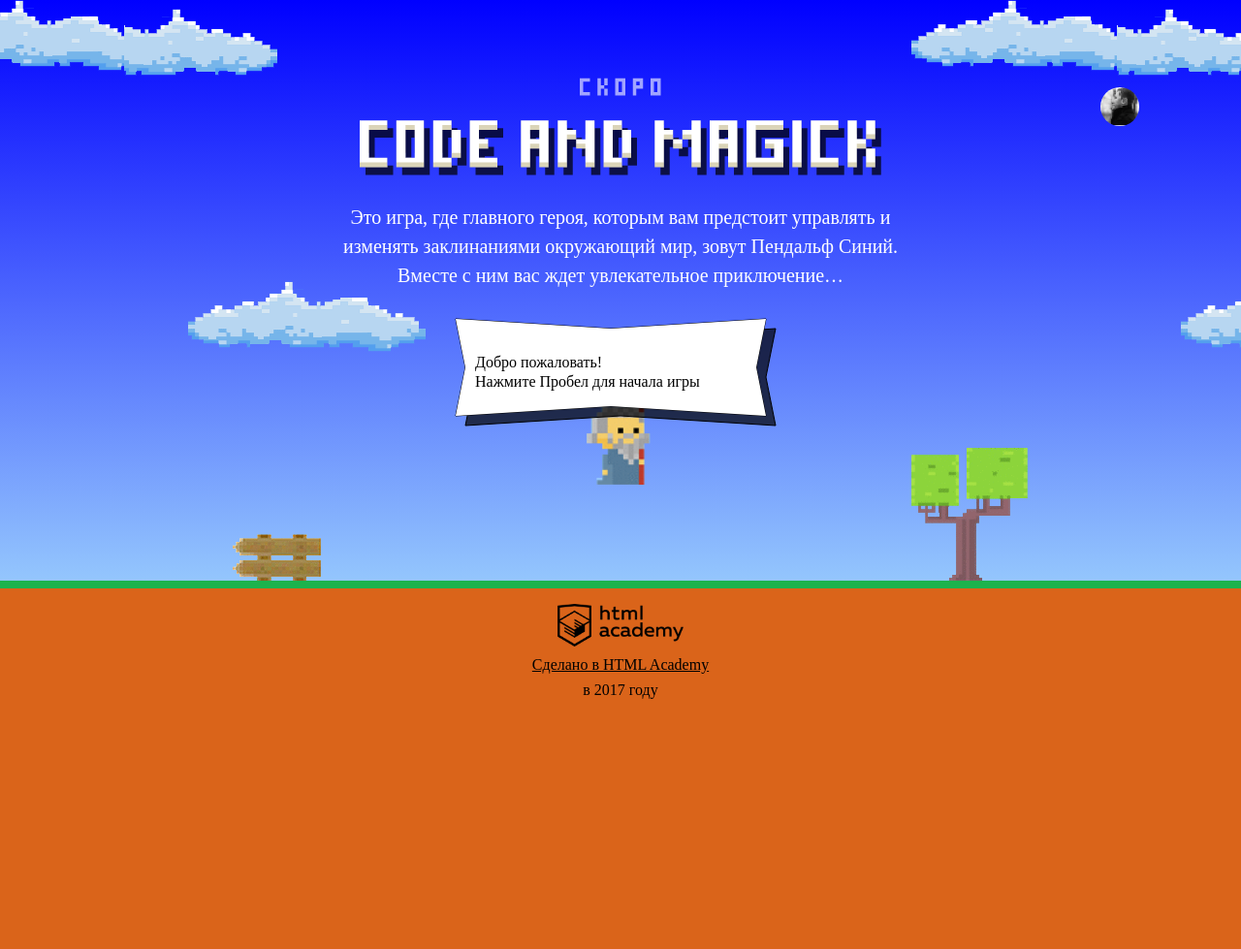
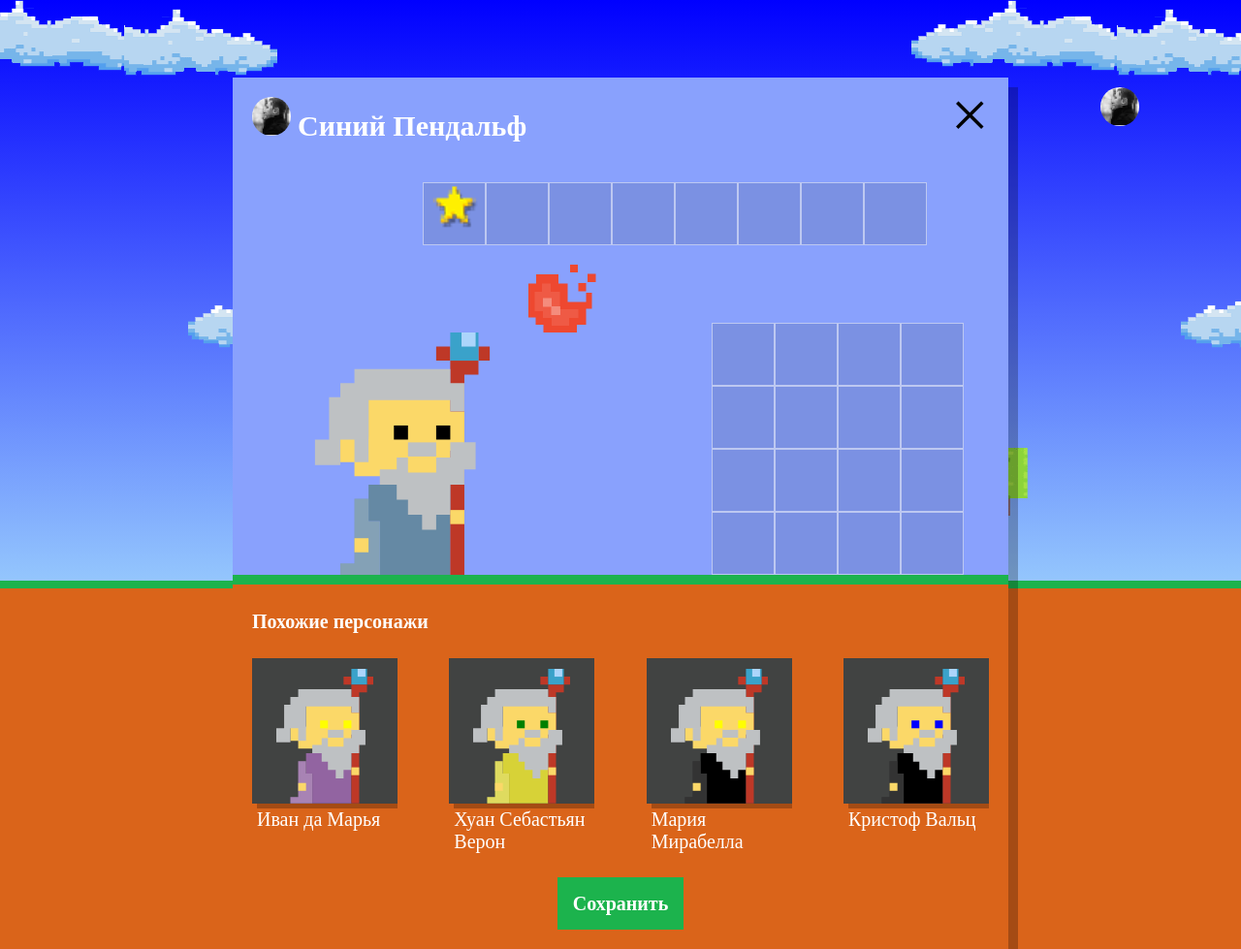
Before and after one commit to Fakel-E/1095219-code-and-magick-20, a website: page index.html in a window 1280 px wide. Shown: the whole page at 97% size. Before the commit the page ends 800 px from the top, so only its background shows below. Drawn offline with Linux system fonts and the light colour scheme; a web font is replaced by a local one.

Commit message:
Рисуем магов с рандомными именами, плащами, фамилиями

```diff
--- a/index.html
+++ b/index.html
@@ -202,6 +202,7 @@
 </script>
 <script src="js/stat.js"></script>
 <script src="js/game.js"></script>
+<script src="js/setup.js"></script>
 
 </body>
 </html>
--- /dev/null
+++ b/js/setup.js
@@ -0,0 +1,70 @@
+'use strict';
+var WIZARD_NAMES = ['Иван', 'Хуан Себастьян', 'Мария', 'Кристоф', 'Виктор', 'Юлия', 'Люпита', 'Вашингтон'];
+var WIZARD_SURNAME = ['да Марья', 'Верон', 'Мирабелла', 'Вальц', 'Онопко', 'Топольницкая', 'Нионго', 'Ирвинг'];
+var COAT_COLOR = ['rgb(101, 137, 164)', 'rgb(241, 43, 107)', 'rgb(146, 100, 161)', 'rgb(56, 159, 117)', 'rgb(215, 210, 55)', 'rgb(0, 0, 0)'];
+var EYES_COLOR = ['black', 'red', 'blue', 'yellow', 'green'];
+
+// функиция вызова рандомных чисел для цвета столбцов
+var getRandomInRange = function (min, max) {
+  return Math.floor(Math.random() * (max - min + 1)) + min;
+};
+
+// Открываем окно настройки персонажа
+var userDialog = document.querySelector('.setup');
+userDialog.classList.remove('hidden');
+
+// создаем переменную с элементом, куда будем вставлять магов
+var similarListElement = document.querySelector('.setup-similar-list');
+// создаем переменную с шаблоном мага, который будем копировать
+var similarWizardTemplate = document.querySelector('#similar-wizard-template')
+    .content
+    .querySelector('.setup-similar-item');
+
+// создаём массив магов с уникальными характеристиками
+var wizards = [
+  {
+    name: WIZARD_NAMES[getRandomInRange(0, WIZARD_NAMES.length)],
+    surname: WIZARD_SURNAME[getRandomInRange(0, WIZARD_SURNAME.length)],
+    coatColor: COAT_COLOR[getRandomInRange(0, COAT_COLOR.length)],
+    eyesColor: EYES_COLOR[getRandomInRange(0, EYES_COLOR.length)]
+  },
+  {
+    name: WIZARD_NAMES[getRandomInRange(0, WIZARD_NAMES.length)],
+    surname: WIZARD_SURNAME[getRandomInRange(0, WIZARD_SURNAME.length)],
+    coatColor: COAT_COLOR[getRandomInRange(0, COAT_COLOR.length)],
+    eyesColor: EYES_COLOR[getRandomInRange(0, EYES_COLOR.length)]
+  },
+  {
+    name: WIZARD_NAMES[getRandomInRange(0, WIZARD_NAMES.length)],
+    surname: WIZARD_SURNAME[getRandomInRange(0, WIZARD_SURNAME.length)],
+    coatColor: COAT_COLOR[getRandomInRange(0, COAT_COLOR.length)],
+    eyesColor: EYES_COLOR[getRandomInRange(0, EYES_COLOR.length)]
+  },
+  {
+    name: WIZARD_NAMES[getRandomInRange(0, WIZARD_NAMES.length)],
+    surname: WIZARD_SURNAME[getRandomInRange(0, WIZARD_SURNAME.length)],
+    coatColor: COAT_COLOR[getRandomInRange(0, COAT_COLOR.length)],
+    eyesColor: EYES_COLOR[getRandomInRange(0, EYES_COLOR.length)]
+  }
+];
+
+// функция отрисовки магов
+var renderWizzard = function (wizard) {
+  var wizardElement = similarWizardTemplate.cloneNode(true);
+
+  wizardElement.querySelector('.setup-similar-label').textContent = WIZARD_NAMES[i] + ' ' + WIZARD_SURNAME[i];
+  wizardElement.querySelector('.wizard-coat').style.fill = wizards[i].coatColor;
+  wizardElement.querySelector('.wizard-eyes').style.fill = wizards[i].eyesColor;
+
+  return wizardElement;
+};
+
+// создаем фрагмент дома, который будет добавлять
+var fragment = document.createDocumentFragment();
+for (var i = 0; i < wizards.length; i++) {
+  fragment.appendChild(renderWizzard(wizards[i]));
+}
+similarListElement.appendChild(fragment);
+
+// открываем блок с похожими персонажами
+document.querySelector('.setup-similar').classList.remove('hidden');
--- a/js/stat.js
+++ b/js/stat.js
@@ -57,6 +57,7 @@ window.renderStatistics = function (ctx, players, times) {
 
   // рисуем колонки результатов
   for (var i = 0; i < players.length; i++) {
+    // players[i] === 'Вы' ? ctx.fillStyle = 'rgba(255, 0, 0, 1)' : ctx.fillStyle = 'hsl(240, ' + getRandomInRange(10, 100) + '%, 50%)'
     if (players[i] === 'Вы') {
       ctx.fillStyle = 'rgba(255, 0, 0, 1)';
     } else {
```
